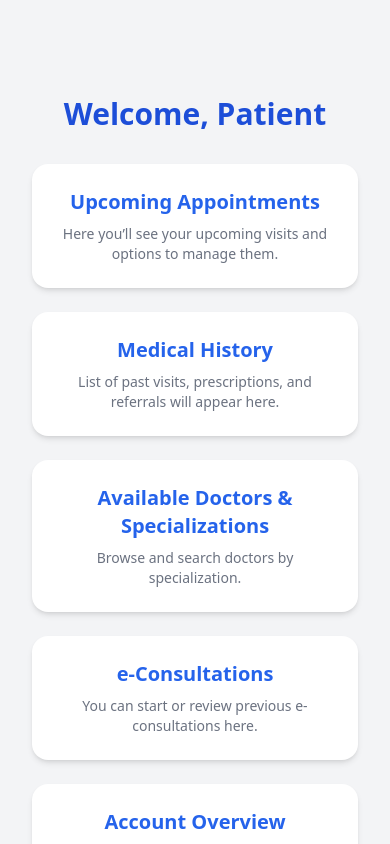
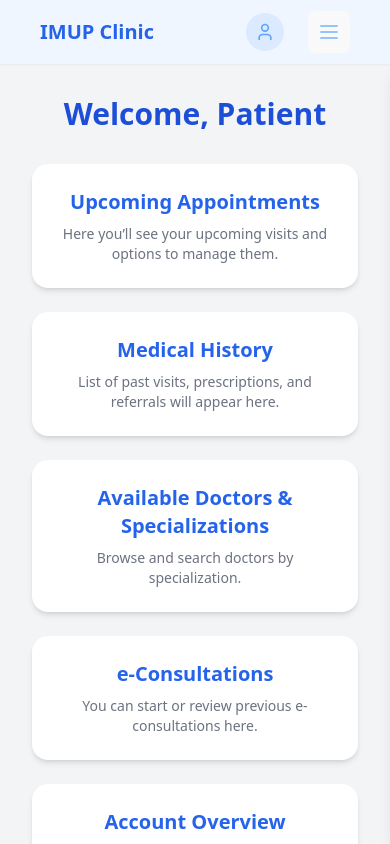
Before and after one commit to inzynierka-apbd-2023/medicare-application, a React (Vite) app in the folder frontend-container/medicare-frontend/: page / in a window 390 px wide. Shown: the top 844 px of the page. Built offline with nearby package versions, Linux system fonts and the light colour scheme.

Commit message:
created header with responsive functionalities

```diff
--- a/frontend-container/medicare-frontend/src/pages/Dashboard/PatientDashboard.tsx
+++ b/frontend-container/medicare-frontend/src/pages/Dashboard/PatientDashboard.tsx
@@ -4,6 +4,7 @@ import Header from "../Header";
 export default function PatientDashboard() {
   return (
     <div className="min-h-screen w-screen bg-gray-100 overflow-x-hidden">
+      <Header />
       <main className="pt-24 px-8 pb-10">
         <h1 className="text-3xl font-bold text-blue-700 mb-8">Welcome, Patient</h1>
 
--- /dev/null
+++ b/frontend-container/medicare-frontend/src/pages/Header.tsx
@@ -0,0 +1,131 @@
+import React, { useState, useEffect, useRef } from "react";
+import { Menu, X, User } from "lucide-react";
+
+export default function Header() {
+  const [isMobile, setIsMobile] = useState(false);
+  const [drawerOpen, setDrawerOpen] = useState(false);
+  const [profileOpen, setProfileOpen] = useState(false);
+  const profileRef = useRef<HTMLDivElement>(null);
+
+  useEffect(() => {
+    const onResize = () => setIsMobile(window.innerWidth <= 600);
+    onResize();
+    window.addEventListener("resize", onResize);
+    return () => window.removeEventListener("resize", onResize);
+  }, []);
+
+  useEffect(() => {
+    const handleClickOutside = (event: MouseEvent) => {
+      if (profileRef.current && !profileRef.current.contains(event.target as Node)) {
+        setProfileOpen(false);
+      }
+    };
+    document.addEventListener("mousedown", handleClickOutside);
+    return () => document.removeEventListener("mousedown", handleClickOutside);
+  }, []);
+
+  const navItems = ["Appointments", "Doctors", "Patients", "Reports"];
+  const pastelText = "text-blue-300";
+  const pastelHover = "hover:text-blue-400";
+
+  // Toggle profile menu and ensure drawer is closed
+  const handleProfileToggle = () => {
+    if (drawerOpen) setDrawerOpen(false);
+    setProfileOpen((o) => !o);
+  };
+
+  return (
+    <>
+      <header className="fixed top-0 left-0 w-full bg-blue-50 shadow-sm z-50 h-16">
+        <div className="flex justify-between items-center h-full px-10">
+          {/* Logo */}
+          <div className="text-xl font-bold text-blue-600 cursor-pointer">
+            IMUP Clinic
+          </div>
+
+          {/* Right side container: nav + profile/menu toggle */}
+          <div className="flex items-center space-x-6">
+            {/* Desktop navigation */}
+            {!isMobile && (
+              <nav className="flex space-x-6">
+                {navItems.map((item) => (
+                  <a
+                    key={item}
+                    className={`${pastelText} ${pastelHover} font-medium transition cursor-pointer`}
+                  >
+                    {item}
+                  </a>
+                ))}
+              </nav>
+            )}
+
+            {/* Profile menu */}
+            <div className="relative" ref={profileRef}>
+              <button
+                onClick={handleProfileToggle}
+                className="p-2 rounded-full bg-blue-100 hover:bg-blue-200 transition"
+              >
+                <User size={20} className="text-blue-400" />
+              </button>
+              {profileOpen && (
+                <div className="absolute right-0 mt-2 w-40 bg-white rounded-lg shadow-lg py-2 z-50">
+                  <a href="#" className="block px-4 py-2 text-gray-700 hover:bg-blue-50">
+                    My Profile
+                  </a>
+                  <a href="#" className="block px-4 py-2 text-gray-700 hover:bg-blue-50">
+                    Settings
+                  </a>
+                  <a href="#" className="block px-4 py-2 text-gray-700 hover:bg-blue-50">
+                    Logout
+                  </a>
+                </div>
+              )}
+            </div>
+
+            {/* Mobile menu toggle */}
+            {isMobile && (
+              <button
+                onClick={() => setDrawerOpen((o) => !o)}
+                className="p-2 rounded-md transition-colors duration-200"
+              >
+                {drawerOpen ? (
+                  <X size={24} className={`${pastelText} ${pastelHover}`} />
+                ) : (
+                  <Menu size={24} className={`${pastelText} ${pastelHover}`} />
+                )}
+              </button>
+            )}
+          </div>
+        </div>
+      </header>
+
+      {/* Mobile backdrop */}
+      {isMobile && (
+        <div
+          className={`fixed inset-0 bg-blue-50 bg-opacity-80 z-40 transition-opacity duration-300 ease-in-out ${
+            drawerOpen ? 'opacity-100' : 'opacity-0 pointer-events-none'
+          }`}
+          onClick={() => setDrawerOpen(false)}
+        />
+      )}
+
+      {/* Mobile drawer */}
+      {isMobile && (
+        <aside
+          className={`fixed top-16 right-0 h-[calc(100%-4rem)] w-2/3 max-w-xs bg-blue-100 shadow-lg z-50 p-6 flex flex-col space-y-4 transform transition-transform duration-300 ease-in-out ${
+            drawerOpen ? 'translate-x-0' : 'translate-x-full'
+          }`}
+        >
+          {navItems.map((item) => (
+            <a
+              key={item}
+              className={`${pastelText} ${pastelHover} font-medium transition cursor-pointer`}
+            >
+              {item}
+            </a>
+          ))}
+        </aside>
+      )}
+    </>
+  );
+}
```
